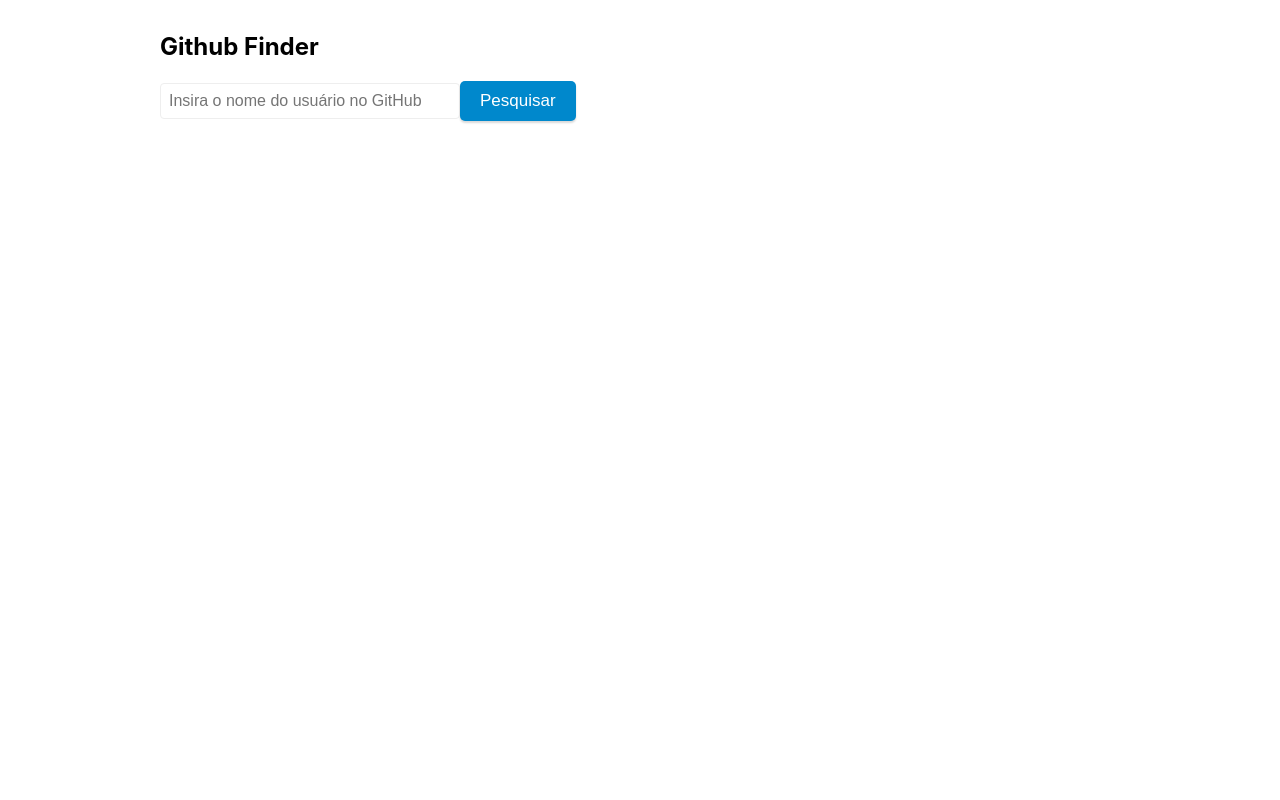
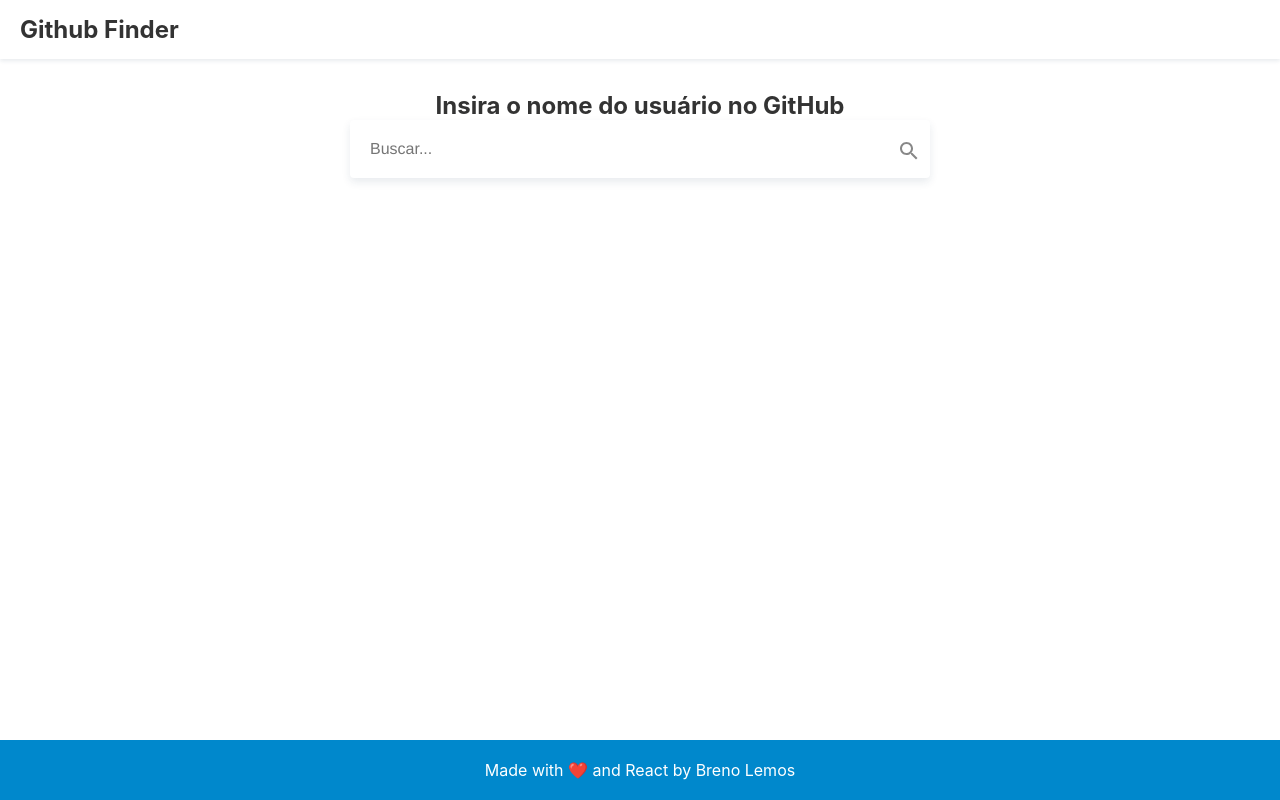
Before and after one commit to brennolemos/github-project, a React (Create React App) app: page / in a window 1280 px wide. Built offline with nearby package versions, Linux system fonts and the light colour scheme.

Commit message:
Search Styles

```diff
--- a/src/App.css
+++ b/src/App.css
@@ -40,14 +40,17 @@
 .App {
   /* text-align: center; */
   /* background-color: #282c34; */
+  display: flex;
   min-height: 100vh;
+  flex-direction: column;
   /* color: #fff; */
-  padding: 2rem;
+  /* padding: 2rem; */
 }
 
-.App-container {
+.Main {
   max-width: 960px;
-  margin: 0 auto;
+  margin: 0 auto 2rem auto;
+  flex: 1;
 }
 
 .animeUp {
--- a/src/App.js
+++ b/src/App.js
@@ -1,18 +1,22 @@
 import React from 'react';
-import './App.css';
+import { BrowserRouter, Route } from 'react-router-dom';
+import Header from './components/Header/Header';
 import Search from './components/Search';
 import User from './components/User';
-import { BrowserRouter, Route } from 'react-router-dom';
+import Footer from './components/Footer/Footer';
+import './App.css';
 
 const App = () => {
   return (
     <BrowserRouter>
       <Route path="/">
         <div className="App">
-          <div className="App-container">
-            <Search />
+          <Header />
+          <Search />
+          <main className="Main">
             <Route path="/:username" component={User} />
-          </div>
+          </main>
+          <Footer />
         </div>
       </Route>
     </BrowserRouter>
--- /dev/null
+++ b/src/components/Footer/Footer.css
@@ -0,0 +1,9 @@
+.Footer {
+  background: #08c;
+  padding: 20px 0;
+  text-align: center;
+  font-size: 1rem;
+  color: #fff;
+  /* position: relative;
+  top: 75px; */
+}
--- /dev/null
+++ b/src/components/Footer/Footer.js
@@ -0,0 +1,10 @@
+import React from 'react';
+import './Footer.css';
+
+const Footer = () => {
+  return (
+    <footer className="Footer">Made with ❤️ and React by Breno Lemos</footer>
+  );
+};
+
+export default Footer;
--- /dev/null
+++ b/src/components/Header/Header.css
@@ -0,0 +1,11 @@
+.Header {
+  display: flex;
+  align-items: center;
+  justify-content: space-between;
+  padding: 15px 20px;
+  box-shadow: 0 2px 4px rgba(30, 60, 90, 0.1);
+}
+
+.brand {
+  color: #333;
+}
--- /dev/null
+++ b/src/components/Header/Header.js
@@ -0,0 +1,15 @@
+import React from 'react';
+import './Header.css';
+import { Link } from 'react-router-dom';
+
+const Header = () => {
+  return (
+    <header className="Header">
+      <Link className="brand" to="/">
+        <h2>Github Finder</h2>
+      </Link>
+    </header>
+  );
+};
+
+export default Header;
--- a/src/components/Search/index.js
+++ b/src/components/Search/index.js
@@ -14,19 +14,18 @@
 
   return (
     <section className="search">
-      <h1>Github Finder</h1>
+      <h1 className="title">Insira o nome do usuário no GitHub</h1>
       <form onSubmit={handleSubmit}>
         <input
-          id="name"
-          placeholder="Insira o nome do usuário no GitHub"
+          name="busca"
+          id="busca"
           type="text"
+          placeholder="Buscar..."
           required
           value={name}
           onChange={({ target }) => setName(target.value)}
         />
-        {/* {errors.name && errors.touched && <div className="input-feedback">{errors.name}</div>} */}
-
-        <button type="submit">Pesquisar</button>
+        <input type="submit" id="lupa" value="Buscar" />
       </form>
     </section>
   );
--- a/src/components/Search/styles.css
+++ b/src/components/Search/styles.css
@@ -1,19 +1,63 @@
-label {
-  display: block;
-  margin-bottom: 0.8rem;
-  font-size: 20px;
+.search {
+  margin-top: 2rem;
+  margin-bottom: 2rem;
+}
+
+.title {
+  text-align: center;
+  color: #333;
+}
+
+form {
+  max-width: 600px;
+  margin: 0 auto;
+  position: relative;
+  padding: 0 10px;
 }
 
 input {
-  padding: 0.5rem;
-  font-size: 16px;
-  width: 300px;
-  margin: 0 auto;
-  /* display: block; */
   border-radius: 4px;
-  border: 1px solid #eeeeee;
+  border: 1px solid #fff;
+  padding: 15px;
+  box-shadow: 0 4px 8px rgba(30, 60, 90, 0.1);
+  transition: all 0.3s ease;
+  font-size: 1rem;
+  font-family: 'Avenir', Helvetica, Arial, sans-serif;
+  margin-bottom: 15px;
 }
 
+input:hover,
+input:focus {
+  outline: none;
+  box-shadow: 0 6px 12px rgba(30, 60, 90, 0.2);
+  border-color: #87f;
+}
+
+#busca {
+  width: 100%;
+  padding: 20px;
+  border: none;
+}
+
+#busca:focus,
+#busca:hover {
+  transform: scale(1.1);
+}
+
+#lupa {
+  width: 62px;
+  height: 62px;
+  background: url('../../assets/search.svg') no-repeat center center;
+  text-indent: -150px;
+  border: none;
+  cursor: pointer;
+  position: absolute;
+  top: 0;
+  right: 0;
+  outline: none;
+  box-shadow: none;
+}
+/*
 input:focus {
   border-color: #007eff;
   box-shadow: inset 0 1px 1px rgba(0, 0, 0, 0.075),
@@ -21,20 +65,8 @@
   outline: none;
 }
 
-.input-feedback {
-  color: red;
-  margin-top: 0.25rem;
-}
 
-input.error {
-  border-color: red;
-}
 
-button.outline {
-  background-color: #eee;
-  border: 1px solid #aaa;
-  color: #555;
-}
 
 button {
   max-width: 150px;
@@ -59,9 +91,4 @@
 
 button + button {
   margin-left: 1rem;
-}
-
-.output {
-  font-size: 18px;
-  padding: 0 60px;
-}
+} */
```
Also changed, not shown: src/assets/search.svg (added).
